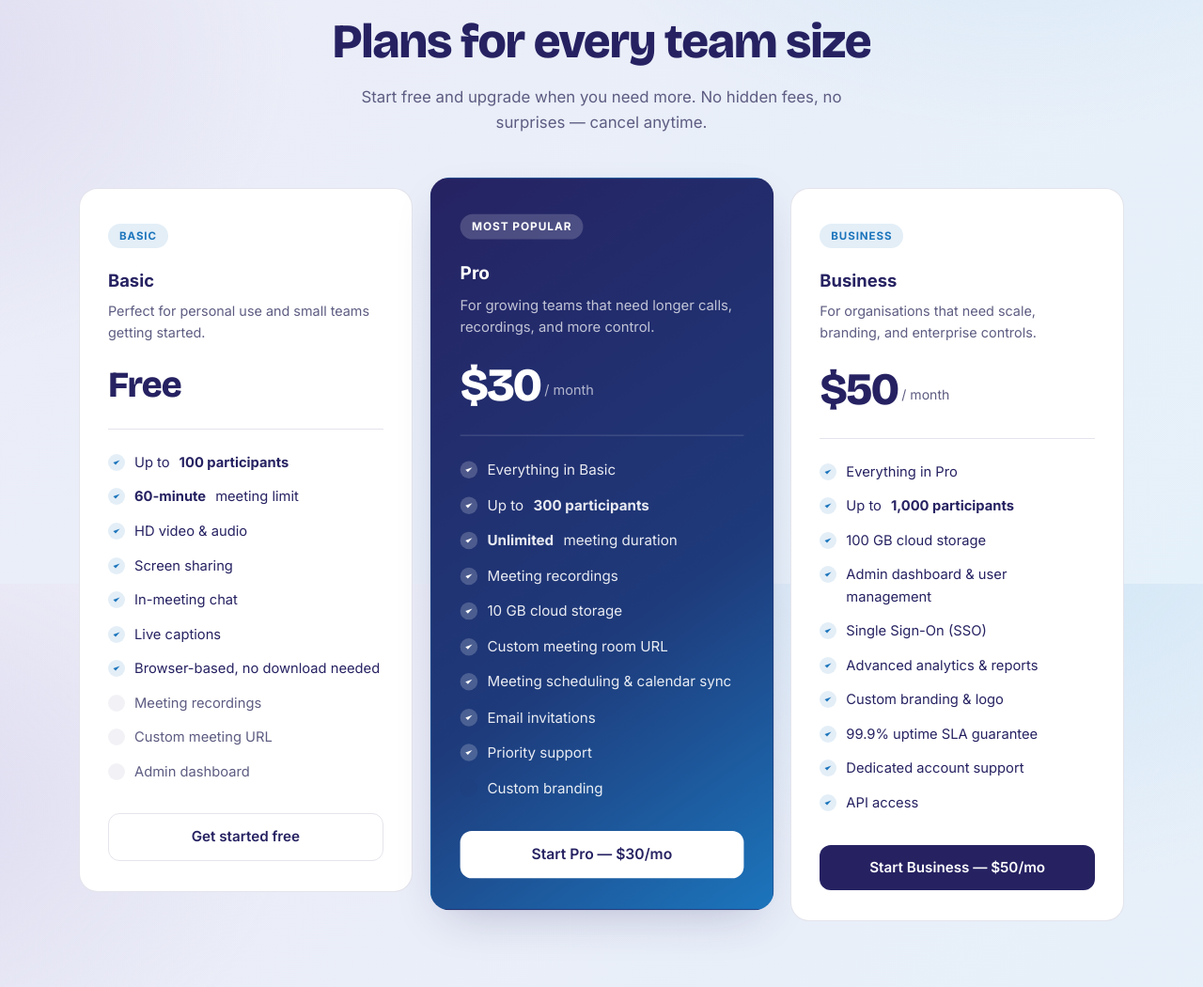
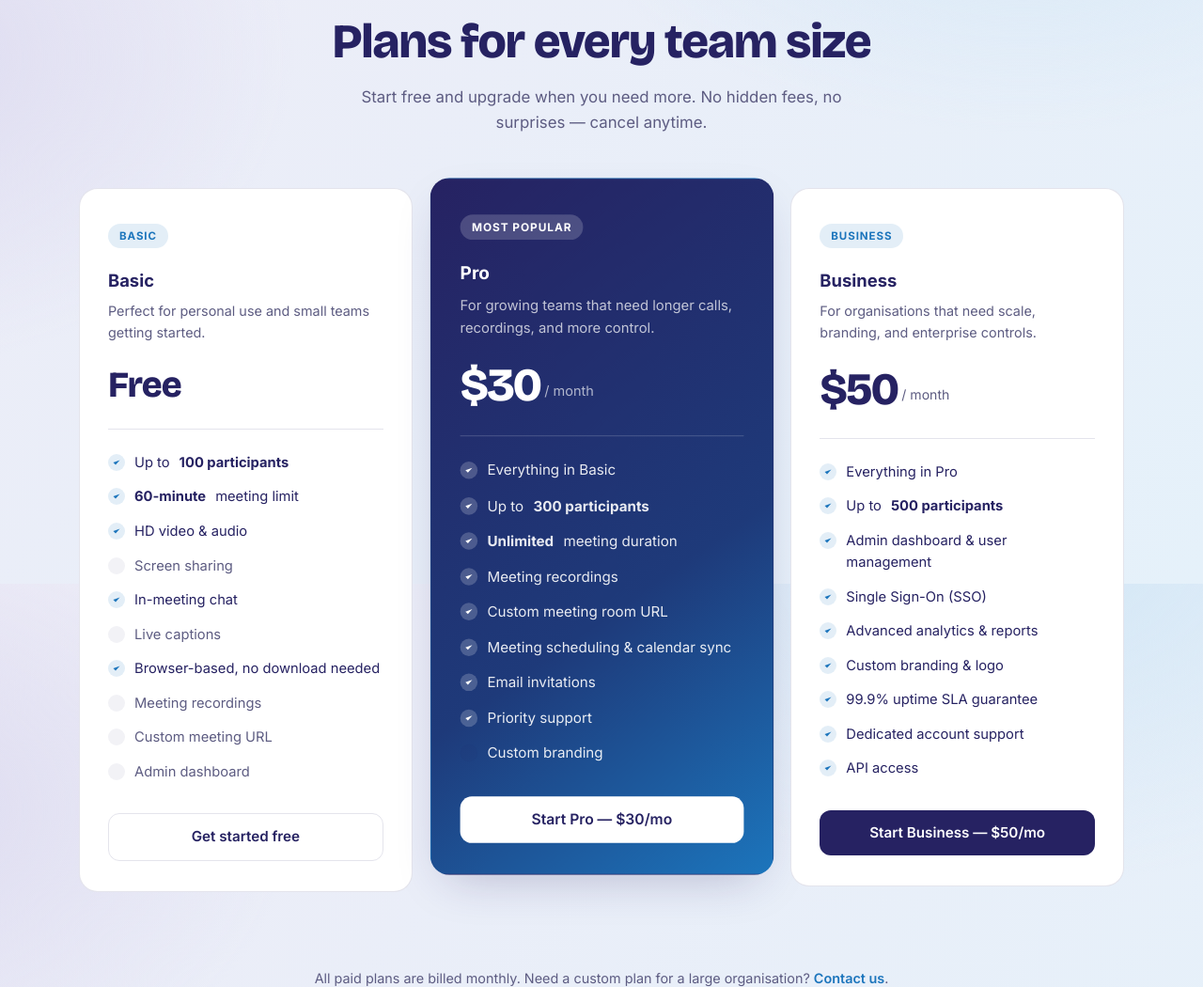
Before and after one commit to Pio2025/VTalanoaWeb, a CodeIgniter 4 app: the page made by app/Views/home/pricing.php in a window 1280 px wide. Shown: the part 179-1229 px from the top of the page at 94% size. Run offline with PHP 8.4 and a stand-in for CodeIgniter, Linux system fonts and the light colour scheme; the template is opened without the code that fills it, so the values that code supplies are empty; some libraries are stand-ins or nearby versions.

Commit message:
fix(favicon): standardise favicon link across all views
- welcome_message.php: replace hardcoded /favicon.ico and wrong image/png
  type with base_url('favicon.ico') matching all other pages
- pricing: disable screen sharing & live captions on Basic plan,
  remove cloud storage from Pro and Business, cap Business at 500 participants

Co-Authored-By: Claude Sonnet 4.6 <noreply@anthropic.com>

```diff
--- a/app/Views/home/pricing.php
+++ b/app/Views/home/pricing.php
@@ -292,16 +292,16 @@
           <span class="check"><svg viewBox="0 0 10 10"><path d="M1.5 5l2.5 2.5 4.5-5"/></svg></span>
           HD video &amp; audio
         </li>
-        <li>
-          <span class="check"><svg viewBox="0 0 10 10"><path d="M1.5 5l2.5 2.5 4.5-5"/></svg></span>
+        <li class="dim">
+          <span class="cross"><svg viewBox="0 0 10 10"><path d="M2 2l6 6M8 2l-6 6"/></svg></span>
           Screen sharing
         </li>
         <li>
           <span class="check"><svg viewBox="0 0 10 10"><path d="M1.5 5l2.5 2.5 4.5-5"/></svg></span>
           In-meeting chat
         </li>
-        <li>
-          <span class="check"><svg viewBox="0 0 10 10"><path d="M1.5 5l2.5 2.5 4.5-5"/></svg></span>
+        <li class="dim">
+          <span class="cross"><svg viewBox="0 0 10 10"><path d="M2 2l6 6M8 2l-6 6"/></svg></span>
           Live captions
         </li>
         <li>
@@ -353,10 +353,6 @@
         </li>
         <li>
           <span class="check"><svg viewBox="0 0 10 10"><path d="M1.5 5l2.5 2.5 4.5-5"/></svg></span>
-          10 GB cloud storage
-        </li>
-        <li>
-          <span class="check"><svg viewBox="0 0 10 10"><path d="M1.5 5l2.5 2.5 4.5-5"/></svg></span>
           Custom meeting room URL
         </li>
         <li>
@@ -396,11 +392,7 @@
         </li>
         <li>
           <span class="check"><svg viewBox="0 0 10 10"><path d="M1.5 5l2.5 2.5 4.5-5"/></svg></span>
-          Up to <strong>1,000 participants</strong>
-        </li>
-        <li>
-          <span class="check"><svg viewBox="0 0 10 10"><path d="M1.5 5l2.5 2.5 4.5-5"/></svg></span>
-          100 GB cloud storage
+          Up to <strong>500 participants</strong>
         </li>
         <li>
           <span class="check"><svg viewBox="0 0 10 10"><path d="M1.5 5l2.5 2.5 4.5-5"/></svg></span>
--- a/app/Views/welcome_message.php
+++ b/app/Views/welcome_message.php
@@ -5,7 +5,7 @@
     <title>Welcome to CodeIgniter 4!</title>
     <meta name="description" content="The small framework with powerful features">
     <meta name="viewport" content="width=device-width, initial-scale=1.0">
-    <link rel="shortcut icon" type="image/png" href="/favicon.ico">
+    <link rel="icon" href="<?= base_url('favicon.ico') ?>">
 
     <!-- STYLES -->
 
```
